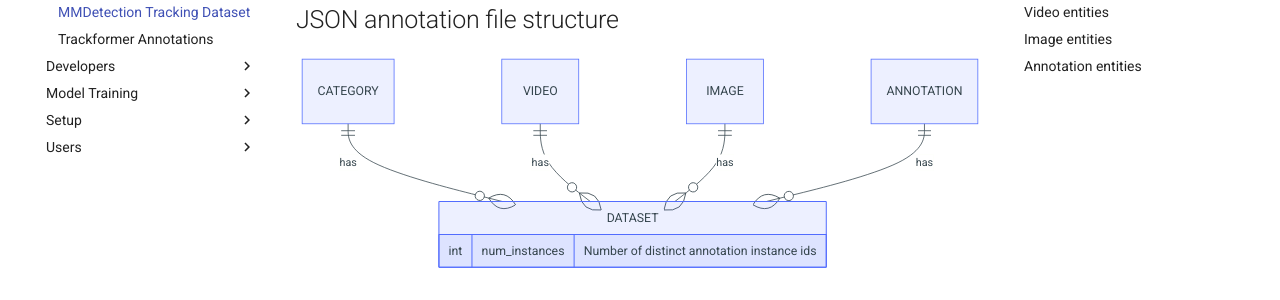
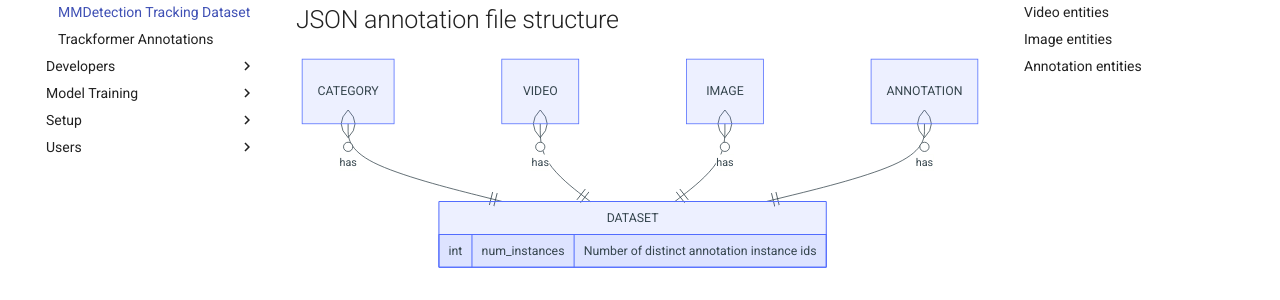
Before and after one commit to TNodeCode/SpineUI, an MkDocs documentation site: the page built from docs/Datasets/1-MMDetection Tracking.md, in a window 1280 px wide and 900 px high, scrolled down 1120 px. Shown: the part 150-450 px from the top of the window. Built offline with MkDocs 1.6.1 and Material for MkDocs 9.7.7, drawn with Linux system fonts in a browser that asks for light colours.

````diff
--- a/docs/Datasets/1-MMDetection Tracking.md
+++ b/docs/Datasets/1-MMDetection Tracking.md
@@ -63,10 +63,10 @@ erDiagram
     DATASET {
         int num_instances "Number of distinct annotation instance ids"
     }
-    CATEGORY ||--o{ DATASET : has
-    VIDEO ||--o{ DATASET : has
-    IMAGE ||--o{ DATASET : has
-    ANNOTATION ||--o{ DATASET : has
+    CATEGORY }o--|| DATASET : has
+    VIDEO }o--|| DATASET : has
+    IMAGE }o--|| DATASET : has
+    ANNOTATION }o--|| DATASET : has
 ```
 
 ## Category entities
````
